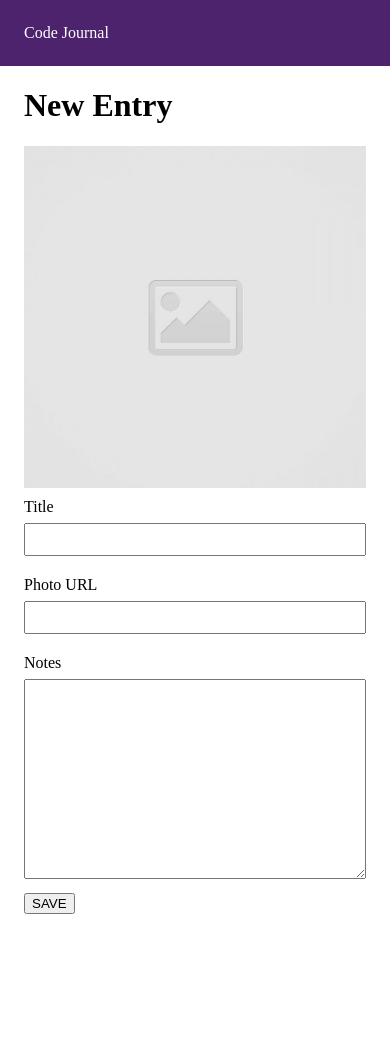
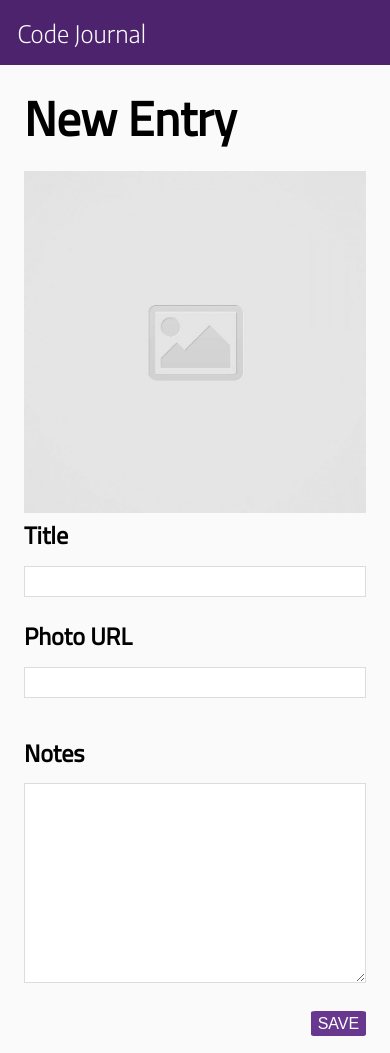
Before and after one commit to NatalieNunez/code-journal, a website: page index.html in a window 390 px wide. Before the commit the page ends 914 px from the top, so only its background shows below. Drawn offline with Linux system fonts and the light colour scheme.

Commit message:
Ensure that the form looks nice on both mobile-sized and desktop-sized screens.

```diff
--- a/css/styles.css
+++ b/css/styles.css
@@ -1,7 +1,20 @@
+body {
+  font-family: 'Cairo', sans-serif;
+  background-color: rgb(250, 250, 250);
+}
+
 .header {
+  font-family: 'Encode Sans', sans-serif;
   color: white;
   background-color: rgb(77, 35, 110);
-  padding: 1.5rem;
+  padding: 1.1rem;
+  font-size: 1.5rem;
+}
+
+h1 {
+  font-size: 3rem;
+  margin: 0.5rem 0;
+  font-weight: 600;
 }
 
 header {
@@ -12,18 +25,50 @@ header {
 label {
   display: block;
   padding-bottom: 2%;
+  font-size: 1.5rem;
+  font-weight: 600;
 }
 
 .form-content {
-  padding: 3% 0;
+  padding-bottom: 5%;
+}
+
+.form-content.note {
+  padding: 1rem 0;
 }
 
 input {
   width: 100%;
   padding: 2%;
+  border: solid 1px gainsboro;
 }
 
 textarea {
   width: 100%;
   height: 200px;
+  padding: 2%;
+  border: solid 1px gainsboro;
 }
+
+textarea:focus {
+  outline-color: purple;
+}
+
+img {
+  object-fit: contain;
+}
+
+button {
+  color: white;
+  background-color: rgb(104 56 142);
+  outline: none;
+  border-style: none;
+  padding: 1% 2%;
+  border-radius: 7%;
+  margin: 0 0 5%;
+  font-size: 1rem;
+}
+
+.column-full.button {
+  text-align: end;
+}
--- a/index.html
+++ b/index.html
@@ -10,6 +10,10 @@
     crossorigin="anonymous"
     href="https://cdnjs.cloudflare.com/ajax/libs/font-awesome/5.14.0/css/all.min.css"
     integrity="sha512-1PKOgIY59xJ8Co8+NE6FZ+LOAZKjy+KY8iq0G4B3CyeY6wYHN3yt9PW0XpSriVlkMXe40PTKnXrLnZ9+fkDaog==">
+  <link rel="preconnect" href="https://fonts.gstatic.com">
+  <link href="https://fonts.googleapis.com/css2?family=Cairo:wght@300;400&display=swap" rel="stylesheet">
+  <link rel="preconnect" href="https://fonts.gstatic.com">
+  <link href="https://fonts.googleapis.com/css2?family=Encode+Sans:wght@300&display=swap" rel="stylesheet">
   <link rel="stylesheet" href="css/reset.css">
   <link rel="stylesheet" href="css/layout.css">
   <link rel="stylesheet" href="css/styles.css">
@@ -39,14 +43,14 @@
         </div>
         <div class="row">
           <div class="column-full">
-            <div class="form-content">
+            <div class="form-content note">
               <label for="notes">Notes</label>
               <textarea id="notes" name="notes"></textarea>
             </div>
           </div>
         </div>
         <div class="row">
-          <div class="column-full">
+          <div class="column-full button">
             <button class="save">SAVE</button>
           </div>
         </div>
```
